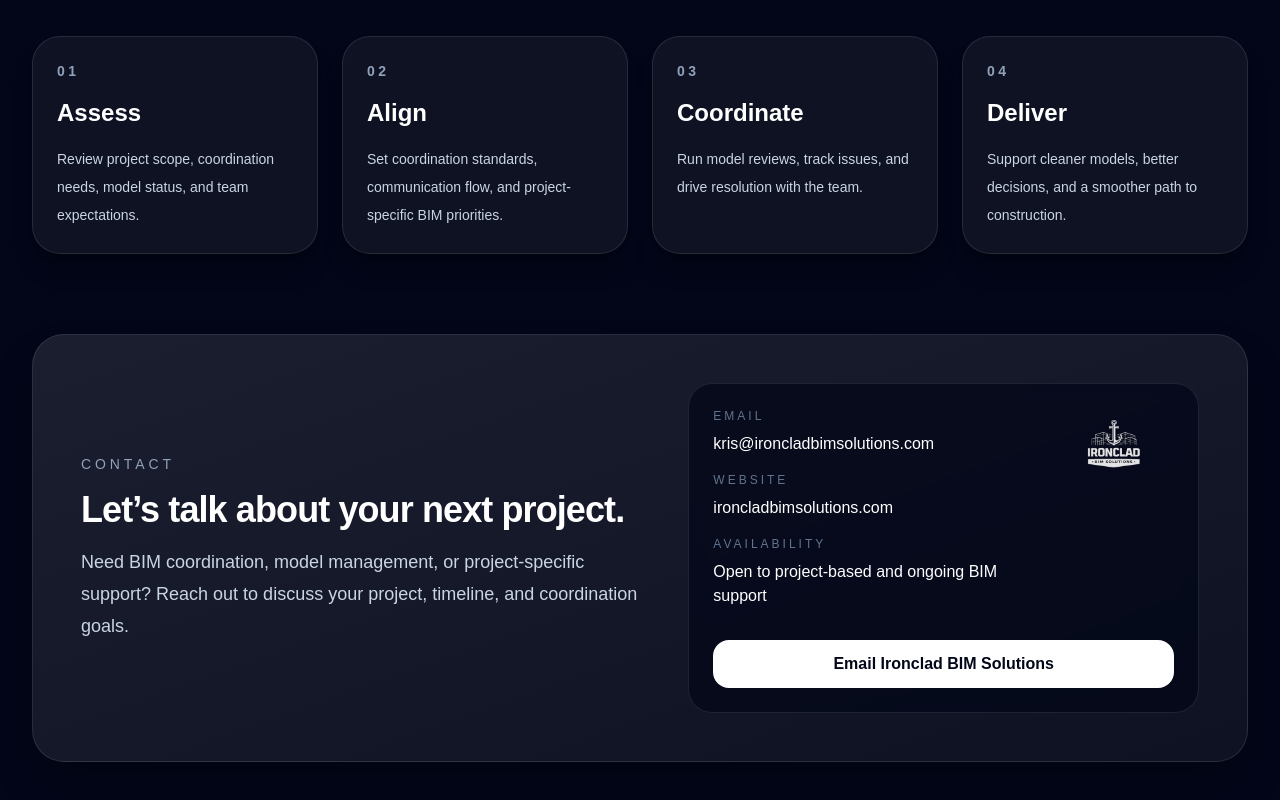
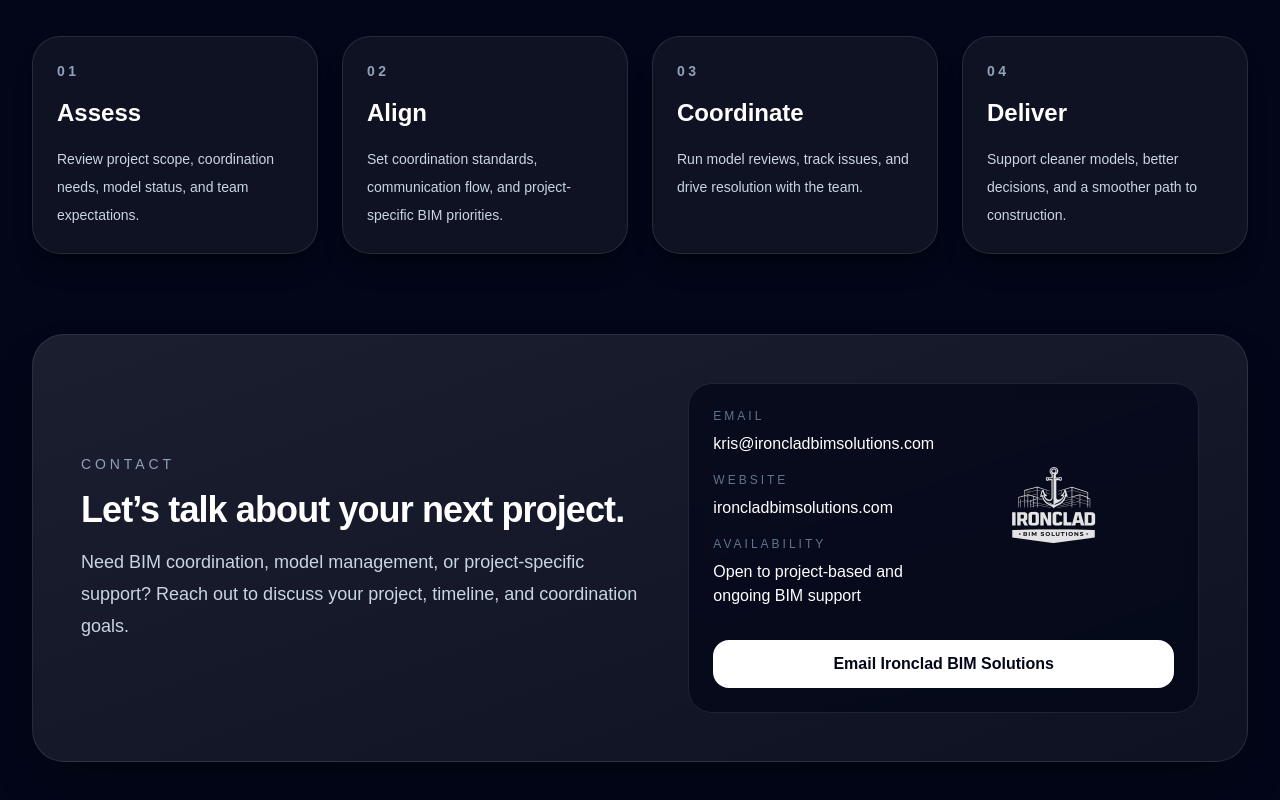
Before and after one commit to ironcladbim/ironclad-site, a Next.js app: page / in a window 1280 px wide. Shown: the part 3223-4023 px from the top of the page. Built offline with nearby package versions, Linux system fonts and the light colour scheme.

Commit message:
adjust logo position

```diff
--- a/app/page.tsx
+++ b/app/page.tsx
@@ -365,11 +365,11 @@ export default function Home() {
                   </div>
                 </div>
 
-                <div className="flex-shrink-0">
+                <div className="flex-shrink-0 mt-10 mr-8">
                   <img
                     src="/logo.png"
                     alt="Ironclad Logo"
-                    className="h-20 w-auto opacity-90"
+                    className="h-32 w-auto opacity-90"
                   />
                 </div>
               </div>
```
